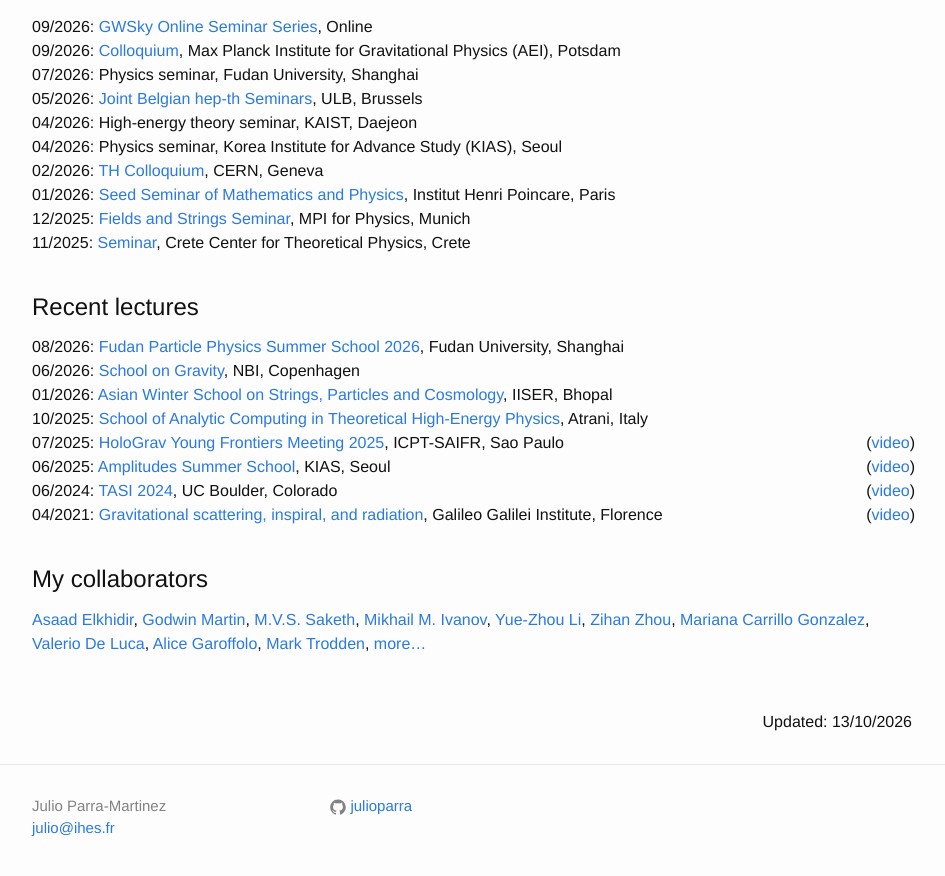
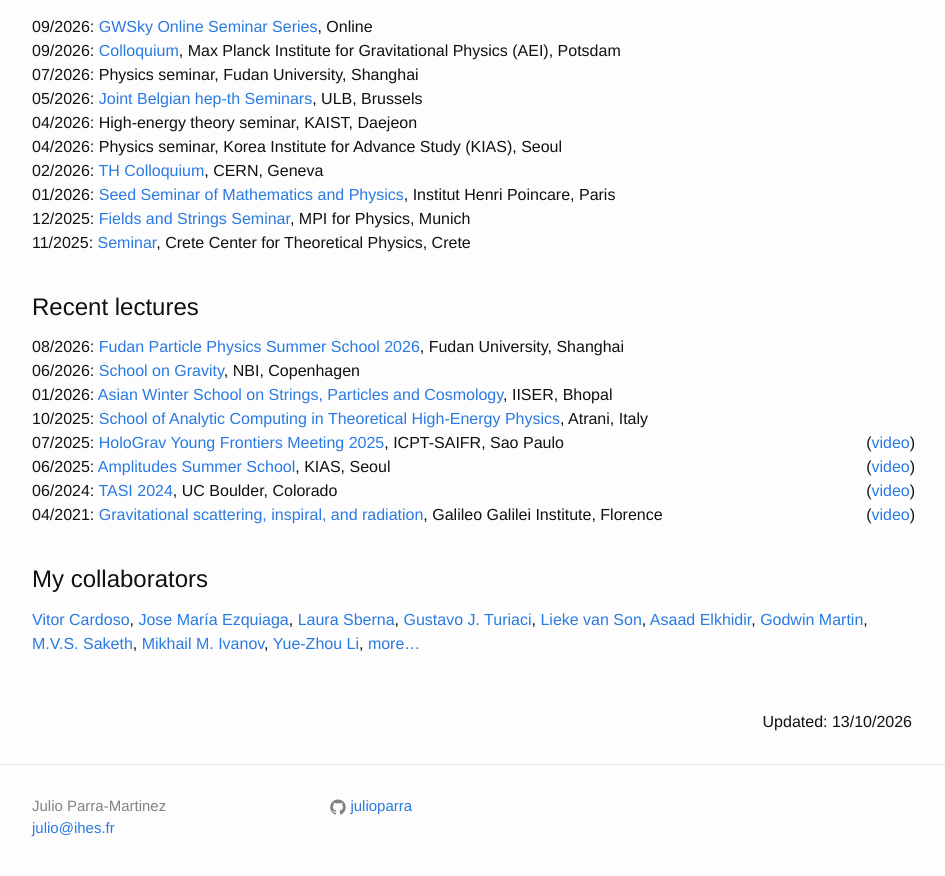
Before and after one commit to julioparra/julioparra.github.io, a Jekyll site: the page built from index.md, in a window 1280 px wide and 900 px high, scrolled down 1512 px. Shown: the top 876 px of the window, without its empty margins (168-1113 px from the left). Built offline with Jekyll 4.4.1, drawn with Linux system fonts in a browser that asks for light colours; nearby versions of some CDN libraries; some of the changed text lies outside the part shown.

Commit message:
Update papers and coauthors from INSPIRE-HEP

```diff
--- a/_data/coauthors.yml
+++ b/_data/coauthors.yml
@@ -1,3 +1,13 @@
+- name: "Vitor Cardoso"
+  inspire_url: "https://inspirehep.net/authors/1020444"
+- name: "Jose María Ezquiaga"
+  inspire_url: "https://inspirehep.net/authors/1430977"
+- name: "Laura Sberna"
+  inspire_url: "https://inspirehep.net/authors/1639143"
+- name: "Gustavo J. Turiaci"
+  inspire_url: "https://inspirehep.net/authors/1495145"
+- name: "Lieke van Son"
+  inspire_url: "https://inspirehep.net/authors/1867630"
 - name: "Asaad Elkhidir"
   inspire_url: "https://inspirehep.net/authors/2605361"
 - name: "Godwin Martin"
--- a/_data/papers.yml
+++ b/_data/papers.yml
@@ -1,3 +1,17 @@
+- title: "The school on gravity: from motion to commotion"
+  arxivnumber: "2610.13514"
+  arxiv_categories: [gr-qc, astro-ph.HE, hep-th]
+  authors:
+    - "Cardoso, Vitor"
+    - "Ezquiaga, Jose María"
+    - "Parra-Martinez, Julio"
+    - "Sberna, Laura"
+    - "Turiaci, Gustavo J."
+    - "van Son, Lieke"
+  preprint_date: "2026-10-09"
+  texkey: "Cardoso:2026bfr"
+  abstract: Understanding the gravitational interaction is one of the great scientific endeavors of the 21st century. The Nobel Prize-winning discovery of gravitational waves in 2015, and subsequent detections by the LIGO-Virgo-KAGRA Collaboration, have marked a revolutionary step forward in physics and astrophysics by opening an entirely new window for exploring the Universe. Future upgrades to these detectors, along with upcoming facilities such as LISA, the Einstein Telescope, and radio and optical instruments, promise other breakthrough discoveries that the next generation of scientists will need to interpret. The School on Gravity (22--26 June 2026, Copenhagen) aimed to introduce junior scientists--graduate students and advanced undergraduates with a background in general relativity--to a wide range of foundational topics in the exciting new field of gravitational-wave physics. Topics spanned from the theory of motion, to new challenges introduced by quantum physics, to the astrophysics of black holes and source modeling for gravitational-wave detectors. The School on Gravity took place at the legendary Auditorium A of the Niels Bohr Institute, inviting students and lecturers to challenge current paradigms in gravitational physics in the spirit of the quantum revolution that unfolded in this very room. These lecture notes aim at opening up those new ideas presented in Auditorium A to the rest of the scientific community.
+  number_of_pages: 101
 - title: Quantum love numbers are non-zero
   arxivnumber: "2609.25875"
   arxiv_categories: [hep-th, gr-qc]
@@ -619,7 +633,7 @@
   texkey: "Bern:2019isl"
   abstract: We compute the anomalous two-loop four-point amplitudes in N=4 pure supergravity, using unitarity and the double-copy construction. We also present all terms determined by four-dimensional cuts in two all-multiplicity two-loop anomalous superamplitudes. This result provides the first two-loop n-point gravity amplitude, up to a class of undetermined rational terms, which are absent at four points. We show that a recently proposed finite counterterm cancels these amplitudes to this order. We argue that the counterterm does not spoil the three-loop finiteness of anomalous amplitudes in the N=4 theory.
   number_of_pages: 5
-- title: "Bootstrapping two-loop Feynman integrals for planar \\({\\cal N}=4\\) sYM"
+- title: "Bootstrapping two-loop Feynman integrals for planar \\({\\cal N}=4\\) SYM"
   arxivnumber: "1806.06072"
   arxiv_categories: [hep-th]
   doi: "10.1007/JHEP10(2018)059"
```
